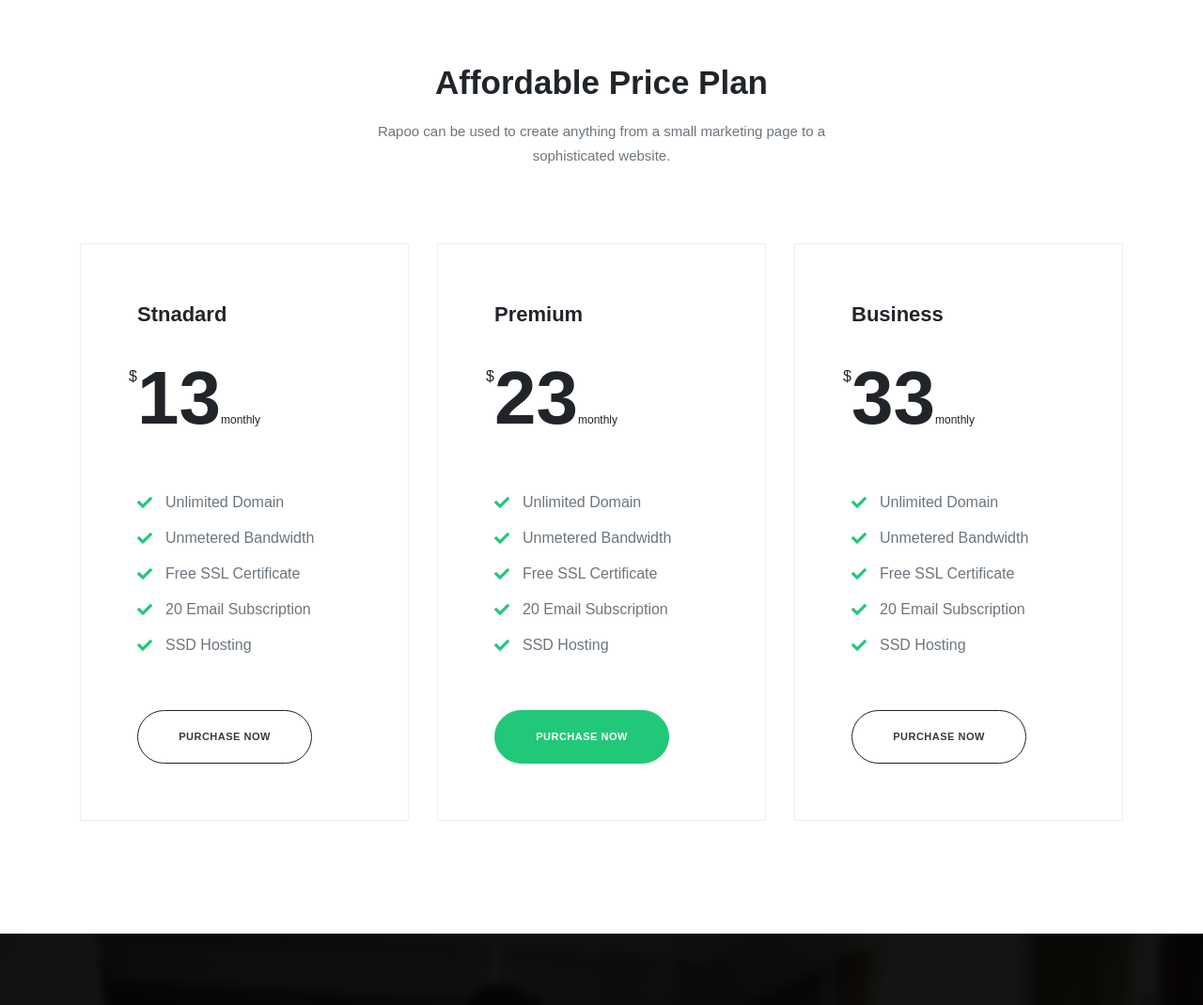
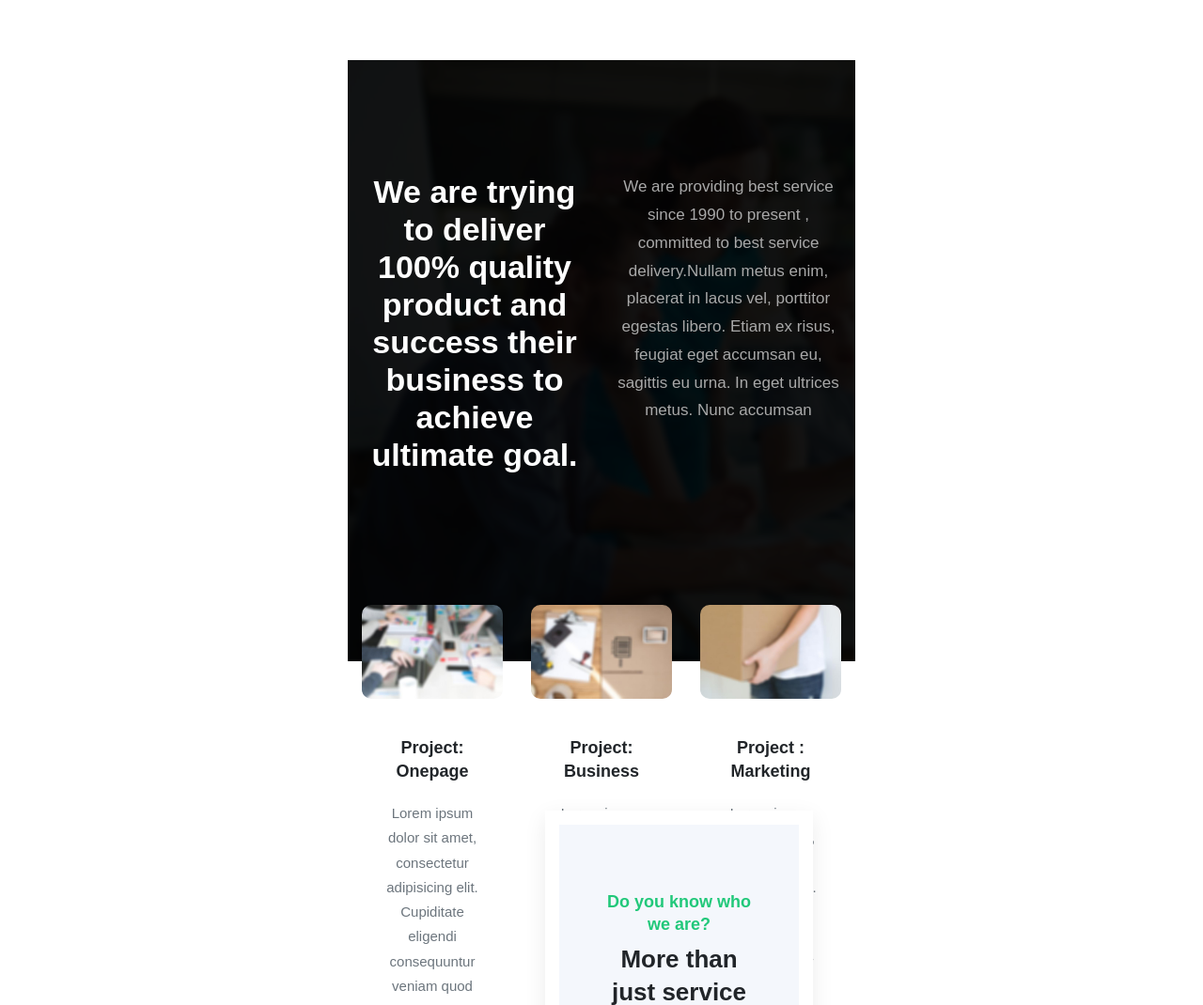
Before and after one commit to SwetabhOfficial/shailey-10.github.io, a plain HTML site: page index.html in a window 1280 px wide. Shown: the part 2820-3890 px from the top of the page at 94% size. Drawn offline with Linux system fonts and the light colour scheme; some packages are replaced by stand-ins of ours; files whose address does not match are found by name; a web font is replaced by a local one.

Commit message:
Revert "Revert "Removed "Pricing Plan"""

```diff
--- a/index.html
+++ b/index.html
@@ -334,76 +334,6 @@
                 <div class="col-md-8 col-lg-6 text-center">
                     <div class="section-heading">
                         <!-- Heading -->
-                        <h2 class="section-title">
-                            Affordable Price Plan
-                        </h2>
-
-                        <!-- Subheading -->
-                        <p>
-                            Rapoo can be used to create anything from a small marketing page to a sophisticated website.
-                        </p>
-                    </div>
-                </div>
-            </div> <!-- / .row -->
-
-            <div class="row justify-content-center">
-                <div class="col-lg-4 col-sm-6 col-md-6">
-                    <div class="pricing-box">
-                       <h3>Stnadard</h3>
-                        <div class="price-block">
-                             <h2><small>$</small>13<span>monthly</span></h2>
-                        </div>
-
-                        <ul class="price-features list-unstyled">
-                            <li>Unlimited Domain</li>
-                            <li>Unmetered Bandwidth</li>
-                            <li>Free SSL Certificate </li>
-                            <li>20 Email Subscription</li>
-                            <li>SSD Hosting</li>
-                        </ul>
-
-                        <a href="#" class="btn btn-outline-dark btn-circled">Purchase Now</a>
-                    </div>
-                </div>
-                <div class="col-lg-4 col-sm-6 col-md-6">
-                    <div class="pricing-box">
-                        <h3>Premium</h3>
-                        <div class="price-block">
-                             <h2><small>$</small>23<span>monthly</span></h2>
-                        </div>
-
-                        <ul class="price-features list-unstyled">
-                            <li>Unlimited Domain</li>
-                            <li>Unmetered Bandwidth</li>
-                            <li>Free SSL Certificate </li>
-                            <li>20 Email Subscription</li>
-                            <li>SSD Hosting</li>
-                        </ul>
-
-                        <a href="#" class="btn btn-primary btn-circled">Purchase Now</a>
-                    </div>
-                </div>
-                <div class="col-lg-4 col-sm-8 col-md-6">
-                    <div class="pricing-box ">
-                        <h3>Business</h3>
-                        <div class="price-block">
-                             <h2><small>$</small>33<span>monthly</span></h2>
-                        </div>
-
-                        <ul class="price-features list-unstyled">
-                            <li>Unlimited Domain</li>
-                            <li>Unmetered Bandwidth</li>
-                            <li>Free SSL Certificate </li>
-                            <li>20 Email Subscription</li>
-                            <li>SSD Hosting</li>
-                        </ul>
-
-                        <a href="#" class="btn btn-outline-dark btn-circled">Purchase Now</a>
-                    </div>
-                </div>
-            </div>
-        </div>
-    </section>
 
 <section class="section" id="projects-wrap">
         <div class="overlay"></div>
```
